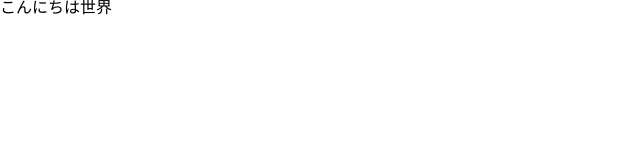
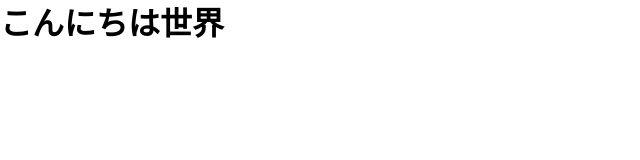
Before and after one commit to yamasakidaisuke/my-html5-base, a plain HTML site: page index.html in a window 1280 px wide. Shown: the whole page, without its empty margins (0-640 px from the left). Drawn offline with nearby package versions, Linux system fonts and the light colour scheme.

Commit message:
refactor: リセットCSSをモダンなものに変更

```diff
--- a/css/my-reset.css
+++ b/css/my-reset.css
@@ -1 +1 @@
-a,body,dd,div,dl,dt,h1,h2,h3,h4,html,img,li,ol,p,span,table,td,th,tr,ul{margin:0;padding:0;border:0;font-weight:400;font-size:100%;vertical-align:baseline;-webkit-box-sizing:border-box;-moz-box-sizing:border-box;box-sizing:border-box}article,aside,figcaption,figure,footer,header,nav,section{display:block}body{line-height:1;-ms-text-size-adjust:100%;-webkit-text-size-adjust:100%}ol,ul{list-style:none;list-style-type:none}
+*,*::before,*::after{box-sizing:border-box}*{margin:0}html,body{height:100%}body{line-height:1.5;-webkit-font-smoothing:antialiased}img,picture,video,canvas,svg{display:block;max-width:100%}input,button,textarea,select{font:inherit}p,h1,h2,h3,h4,h5,h6{overflow-wrap:break-word}
```
Also changed, not shown: 1 other file.
